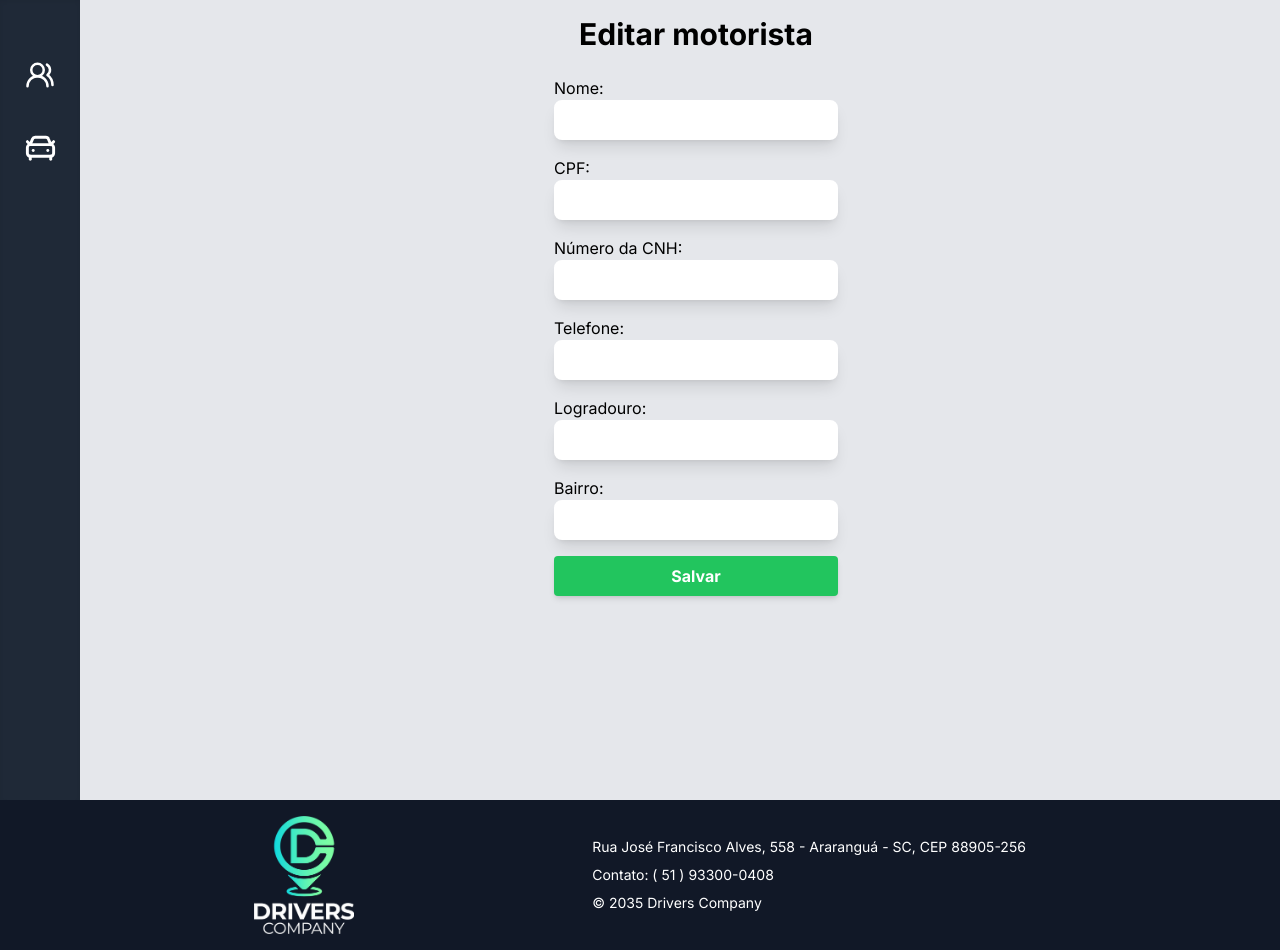
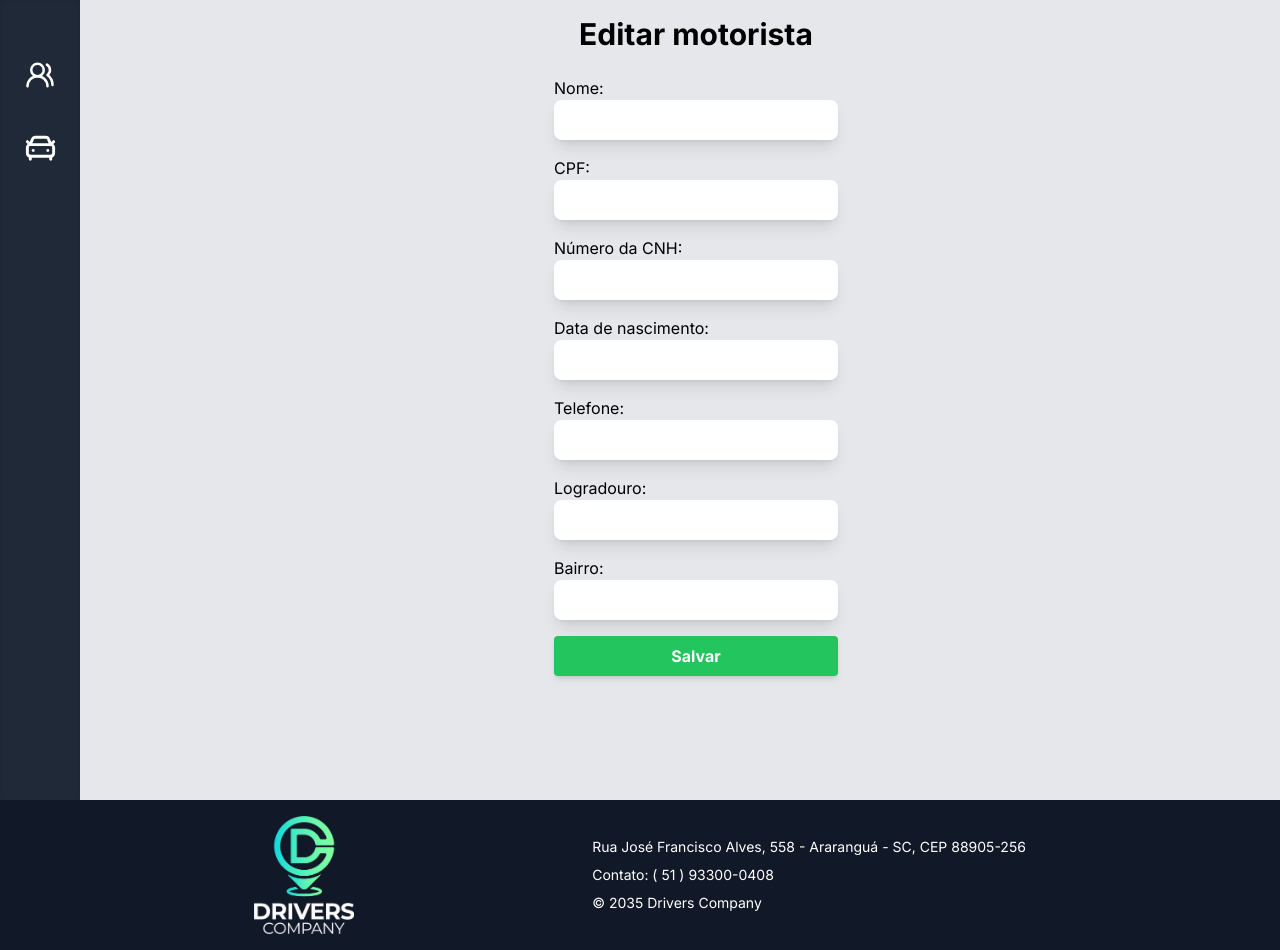
Before and after one commit to Alyssonzin/gestao-frota-web, a Next.js app: page /driver/1 in a window 1280 px wide. Built offline with nearby package versions, Linux system fonts and the light colour scheme; no server answers.

Commit message:
Refatorado a inserção e atualização de motorista

```diff
--- a/src/app/driver/[id]/page.js
+++ b/src/app/driver/[id]/page.js
@@ -4,21 +4,16 @@ import NavAdmin from "@/components/created/NavAdmin";
 import Input from "@/components/created/Input";
 import { useEffect, useState } from "react";
 import Footer from "@/components/created/Footer";
-import axios from "axios";
+import { getDriverById, updateDriver } from "@/api/routes";
 
 export default function AtualizarMotorista({ params }) {
-    const URL = 'http://localhost:3000/driver/';
     const { id } = params;
-
     const [motorista, setMotorista] = useState({});
 
     useEffect(() => {
         const getMotorista = async () => {
-            axios.get(URL + id).then((res) => {
-                setMotorista(res.data);
-            }).catch((err) => {
-                console.log(err);
-            });
+            const driver = await getDriverById(id);
+            setMotorista(driver)
         }
         getMotorista();
     }, [id]);
@@ -34,11 +29,7 @@ export default function AtualizarMotorista({ params }) {
 
     //Envia o motorista para o backend
     const handleEditaMotorista = async () => {
-        axios.put(URL + id, motorista).then((res) => {
-            console.log(res.data);
-        }).catch((err) => {
-            console.log(err);
-        });
+        updateDriver(id, motorista);
     }
 
     return (
@@ -81,6 +72,17 @@ export default function AtualizarMotorista({ params }) {
                                 id="cnh"
                                 onChange={handleChange}
                                 value={motorista.cnh || ''}
+                                autocomplete="off"
+                            />
+                        </div>
+                        <div className="w-1/2">
+                            <span>Data de nascimento:</span>
+                            <Input
+                                type="text"
+                                name="data_nasc"
+                                id="data_nasc"
+                                onChange={handleChange}
+                                value={motorista.data_nasc || ''}
                                 autocomplete="off"
                             />
                         </div>
--- a/src/app/driver/novo/page.js
+++ b/src/app/driver/novo/page.js
@@ -5,17 +5,10 @@ import Input from "@/components/created/Input";
 import { useState } from "react";
 import Footer from "@/components/created/Footer";
 import { useRouter } from "next/navigation";
-import axios from "axios";
+import { createDriver } from "@/api/routes";
 
 export default function CadastrarMotorista() {
-    const [motorista, setMotorista] = useState({
-        cpf: '',
-        nome: '',
-        telefone: '',
-        logradouro: '',
-        bairro: '',
-        cidade: ''
-    });
+    const [motorista, setMotorista] = useState({});
 
     const router = useRouter();
 
@@ -29,12 +22,8 @@ export default function CadastrarMotorista() {
     }
 
     const handleCreateMotorista = async () => {
-        axios.post('http://localhost:3000/driver', motorista).then((res) => {
-            console.log(res.data);
-            router.push('/driver');
-        }).catch((err) => {
-            console.log(err);
-        });
+        createDriver(motorista);
+        router.push('/driver');
     }
 
     return (
@@ -73,6 +62,16 @@ export default function CadastrarMotorista() {
                                 type="text"
                                 name="cnh"
                                 id="cnh"
+                                onChange={handleChange}
+                                autocomplete="off"
+                            />
+                        </div>
+                        <div className="w-1/2">
+                            <span>Data de nascimento:</span>
+                            <Input
+                                type="text"
+                                name="data_nasc"
+                                id="data_nasc"
                                 onChange={handleChange}
                                 autocomplete="off"
                             />
```
